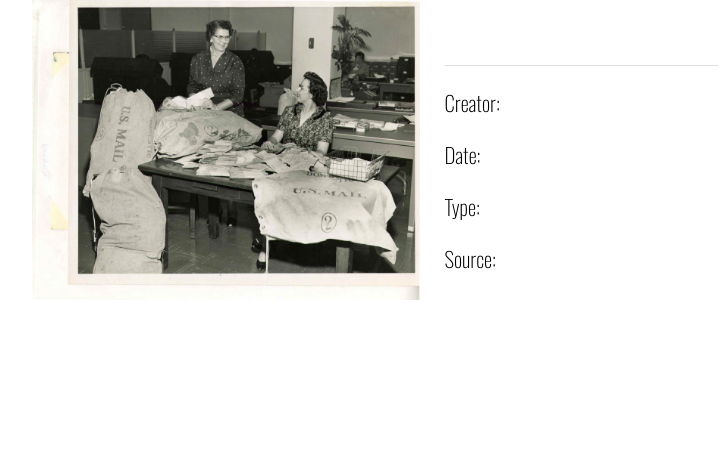
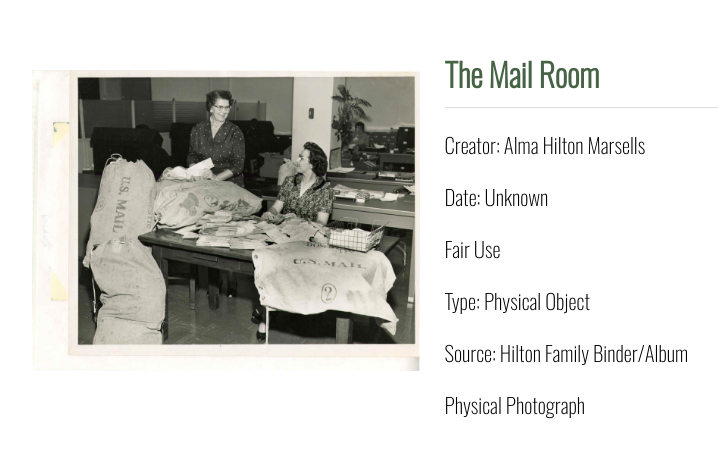
Before and after one commit to martinez2125/TennesseeChicago_Images, a Jekyll site: the page built from _mindoc_media/pg968-img.md, in a window 1280 px wide. Shown: the top 458 px of the page, without its empty margins (208-926 px from the left). Built offline with Jekyll 4.4.1, drawn with Linux system fonts in a browser that asks for light colours.

Commit message:
Update pg968-img.md

```diff
--- a/_mindoc_media/pg968-img.md
+++ b/_mindoc_media/pg968-img.md
@@ -3,18 +3,18 @@ page: section-name
 title: Hilton Family Binder (Inside)
 media_type: image
 
-_title:
+_title: The Mail Room
 description:
-creator:
-_date:
-rights:
-type:
-source:
+creator: Alma Hilton Marsells
+_date: Unknown
+rights: Fair Use
+type: Physical Object
+source: Hilton Family Binder/Album
 identifier:
 contributor:
-format:
-credit_(IPTC):
-date_created_(IPTC):
+format: Physical Photograph
+credit_(IPTC): Digitization courtesy of Caden J. Miller & Lesly Martinez
+date_created_(IPTC): 9/15/2025
 
 _path: /assets/img/pg68-img.jpg
 order: 70
```
